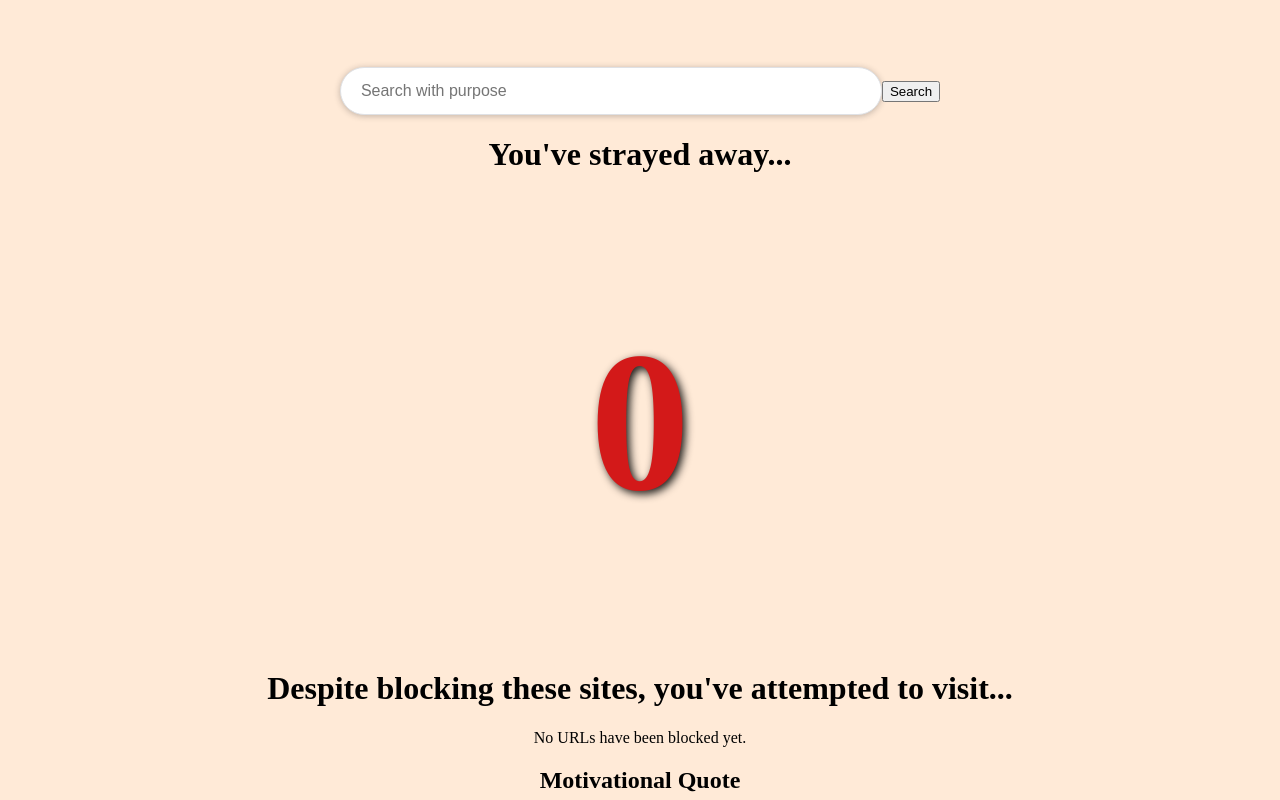
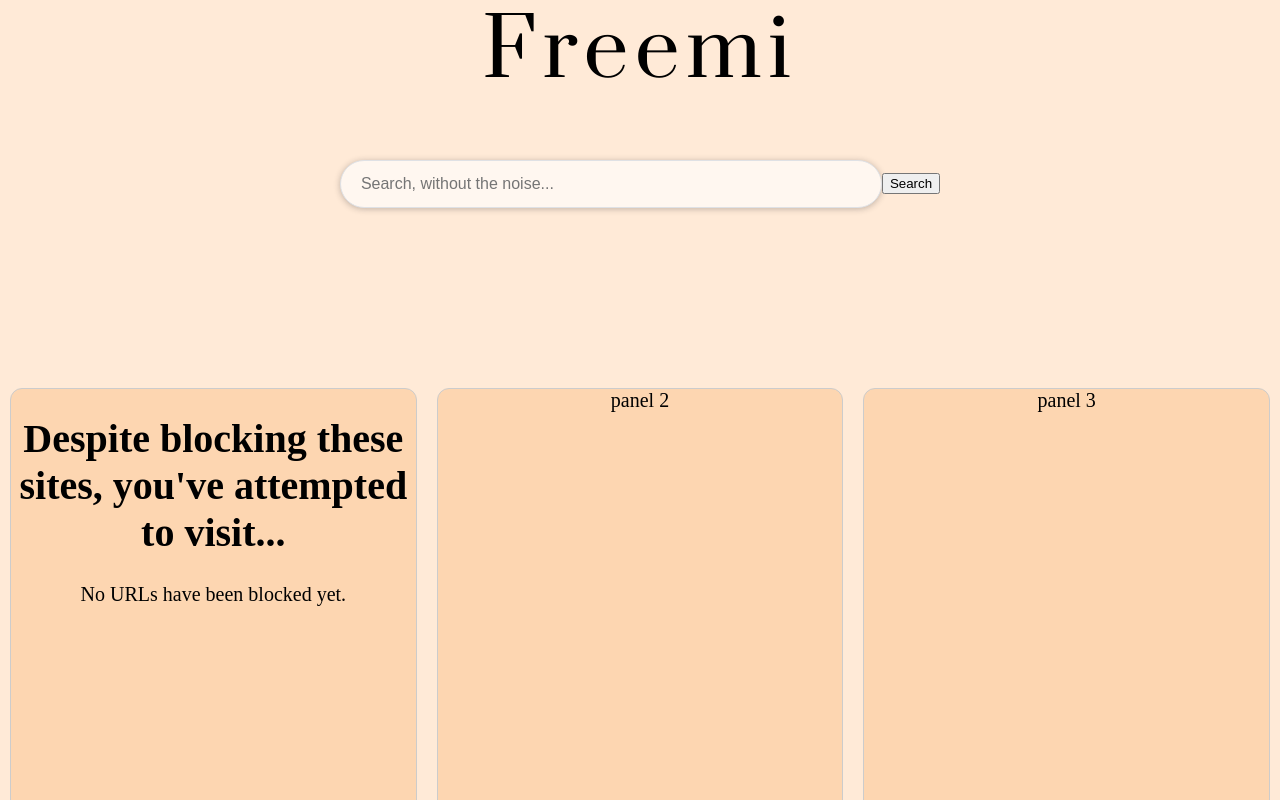
Before and after one commit to jesthanpham/freemi, a React (Vite) app: page / in a window 1280 px wide. Shown: the part 220-1020 px from the top of the page. Built offline with nearby package versions, Linux system fonts and the light colour scheme.

Commit message:
Styling panels and containe

```diff
--- a/src/App.css
+++ b/src/App.css
@@ -12,8 +12,14 @@
   text-align: center;
 }
 
+.logo-search {
+  margin-top: 200px;
+  margin-bottom: 180px;
+}
+
 .title {
-  font-size: 100px;
+  margin-top: 40px;
+  font-size: 80px;
   letter-spacing: 0.08em;
   font-family: "Prata", serif;
   font-weight: 400;
@@ -35,12 +41,30 @@
   outline: none; /* Remove default outline */
   box-shadow: 0 1px 6px rgba(32, 33, 36, 0.28); /* Subtle shadow */
   transition: box-shadow 0.2s ease-in-out, border 0.2s ease-in-out;
-  background-color: #fff;
+  background-color: #fff7f0;
 }
 
 .search-input:focus {
   border: 1px solid #4285f4; /* Google blue border on focus */
   box-shadow: 0 1px 6px rgba(32, 33, 36, 0.5); /* Slightly darker shadow */
+}
+
+.container {
+  margin-top: 40px;
+  display: flex; /* This puts the panels side by side */
+  justify-content: space-between; /* Optional: Adds space between panels */
+  width: 100%; /* Full width of the container */
+  height: 100vh; /* Full viewport height for vertical panels */
+}
+
+.panel {
+  flex: 1; /* Each panel takes up equal space */
+  margin: 0 10px; /* Optional: Adds space between panels */
+  background-color: #fdd6b1; /* Panel background color */
+  border: 1px solid #ccc; /* Optional: Border for clarity */
+  font-size: 20px;
+  height: 100%; /* Full height for vertical panels */
+  border-radius: 12px;
 }
 .big-num {
   font-size: 200px;
--- a/src/App.jsx
+++ b/src/App.jsx
@@ -117,25 +117,27 @@
 
   return (
     <div className="App">
+      <div className="logo-search">
         <h1 className="title">Freemi</h1>
         <div className="search-container">
           <input
             type="text"
+            z
             value={query}
             onChange={(e) => setQuery(e.target.value)}
             onKeyPress={handleKeyPress}
-          placeholder="Search with purpose"
+            placeholder="Search, without the noise..."
             className="search-input"
           />
           <button onClick={handleSearch} className="search-button">
             Search
           </button>
         </div>
-      <h1>You've strayed away... </h1>
-      <h1 className="big-num">{totalBlocks}</h1>
-
+      </div>
+      <div className="container">
+        <div className="panel">
+          {" "}
           <h1>Despite blocking these sites, you've attempted to visit...</h1>
-
           {blockCountEntries.length > 0 ? (
             <ul>
               {blockCountEntries.map(([url, count]) => (
@@ -147,6 +149,12 @@
           ) : (
             <p>No URLs have been blocked yet.</p>
           )}
+        </div>
+        <div className="panel">panel 2</div>
+        <div className="panel">panel 3</div>
+      </div>
+      <h1>You've strayed away... </h1>
+      <h1 className="big-num">{totalBlocks}</h1>
 
       <div>
         <h2>Motivational Quote</h2>
```
Lines whose indentation alone changed are shown as unchanged.
